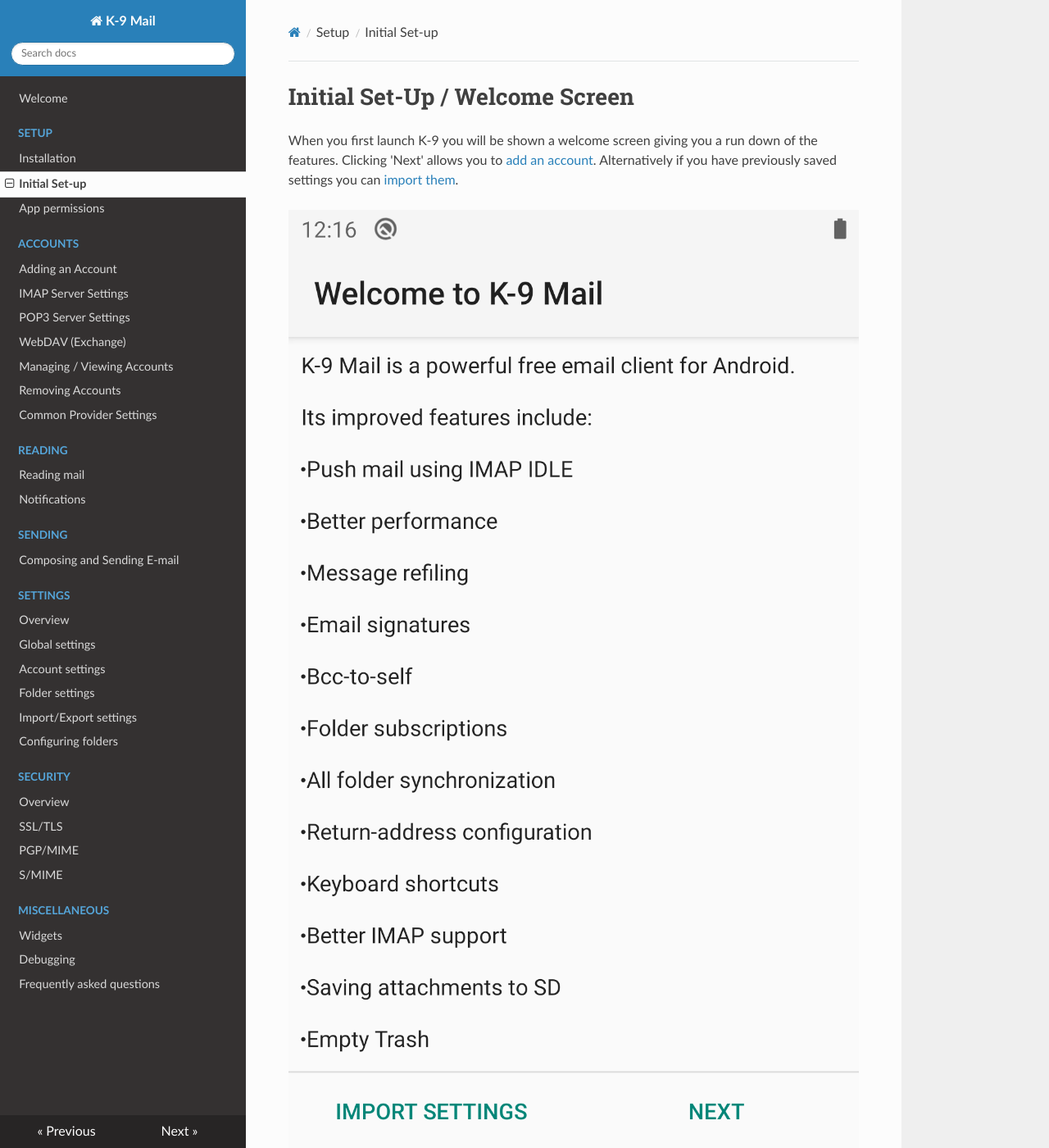
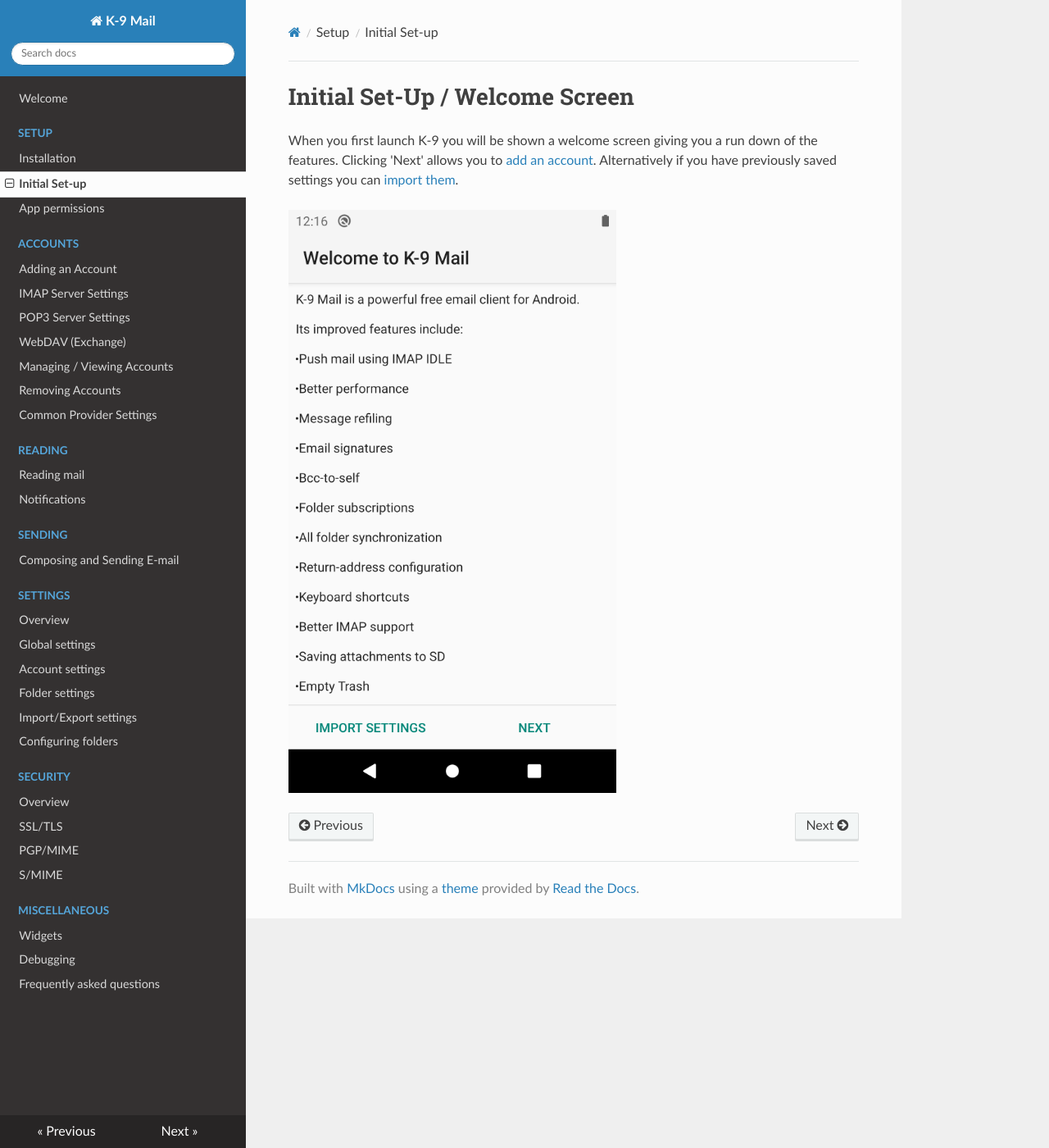
Before and after one commit to k9mail/k9mail-docs, an MkDocs documentation site: the page built from docs/setup/welcome.md, in a window 1280 px wide and 1400 px high. Shown: the whole window at 82% size. Built offline with MkDocs 1.6.1, drawn with Linux system fonts in a browser that asks for light colours; nearby versions of some CDN libraries.

Commit message:
Scale images (#33)

```diff
--- a/docs/setup/welcome.md
+++ b/docs/setup/welcome.md
@@ -4,4 +4,4 @@
 run down of the features. Clicking 'Next' allows you to [add an account](../accounts/add.md). Alternatively if you have
 previously saved settings you can [import them](../settings/import_export.md).
 
-![Welcome Screen](img/welcome_screen.png)
+![Welcome Screen](img/welcome_screen.png){: class="screenshot"}
--- /dev/null
+++ b/docs/stylesheets/extra.css
@@ -0,0 +1,3 @@
+img.screenshot {
+width:25em;
+}
--- a/mkdocs.yml
+++ b/mkdocs.yml
@@ -2,6 +2,7 @@
 theme: readthedocs
 markdown_extensions:
   - toc
+  - attr_list
 nav:
   - Welcome: index.md
   - Setup:
@@ -37,3 +38,5 @@
     - Widgets: misc/widgets.md
     - Debugging: misc/debugging.md
     - Frequently asked questions: misc/faq.md
+extra_css:
+  - stylesheets/extra.css
```
